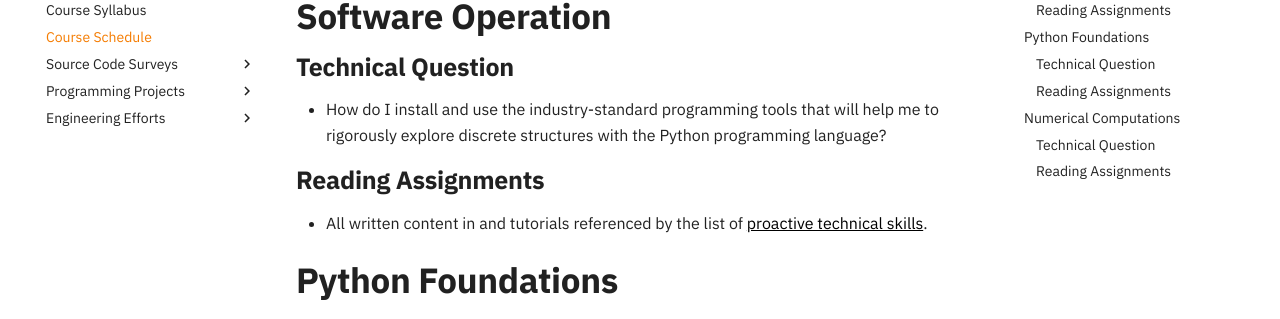
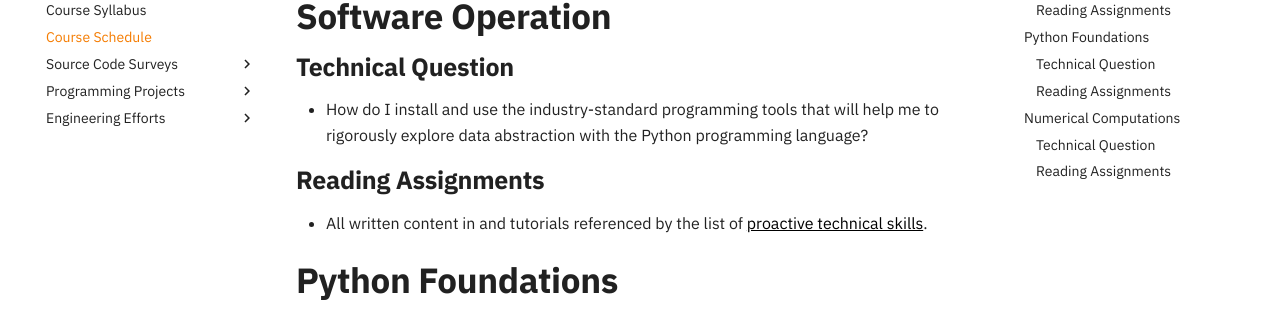
Before and after one commit to ProactiveProgrammers/www.proactiveprogrammers.com, an MkDocs documentation site: the page built from docs/data-abstraction/schedule-data-abstraction.md, in a window 1280 px wide and 900 px high. Shown: the part 230-549 px from the top of the window. Built offline with MkDocs 1.6.1 and Material for MkDocs 9.7.7, drawn with Linux system fonts in a browser that asks for light colours; comment, search, counter and statistics services are not loaded.

Commit message:
fix: Use correct course name in schedule-data-abstraction.

```diff
--- a/docs/data-abstraction/schedule-data-abstraction.md
+++ b/docs/data-abstraction/schedule-data-abstraction.md
@@ -5,7 +5,7 @@
 ### Technical Question
 
 - How do I install and use the industry-standard programming tools that will
-  help me to rigorously explore discrete structures with the Python programming
+  help me to rigorously explore data abstraction with the Python programming
   language?
 
 ### Reading Assignments
```
